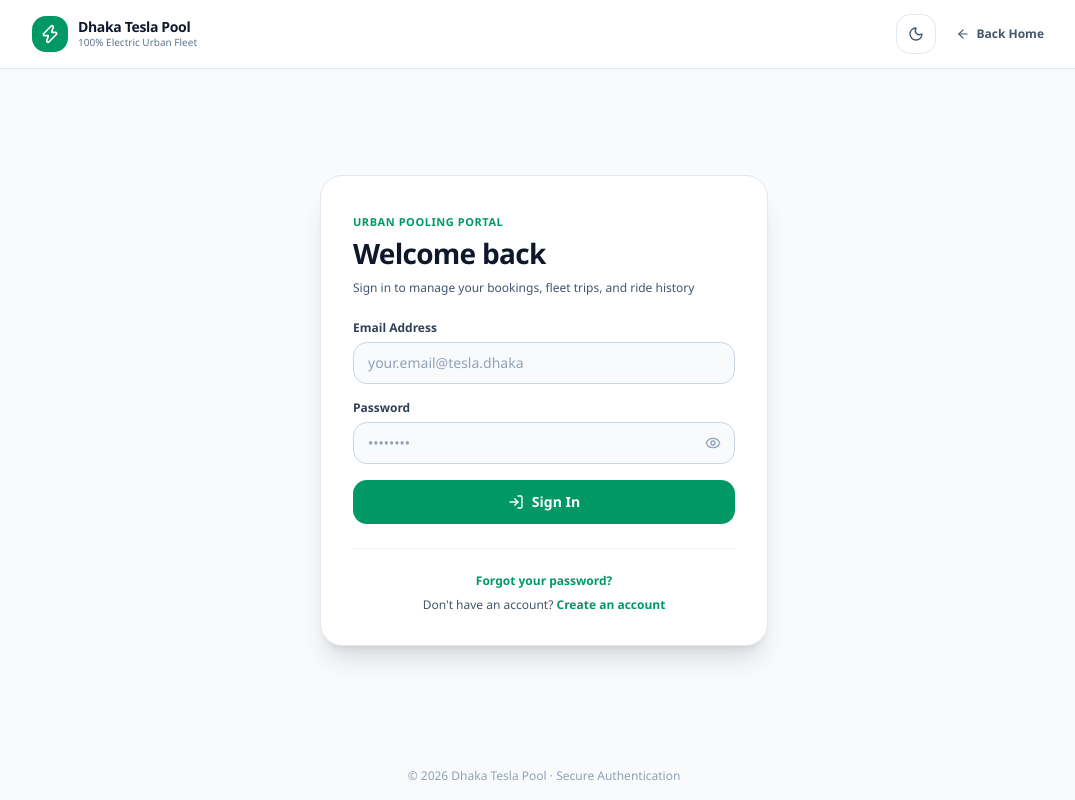
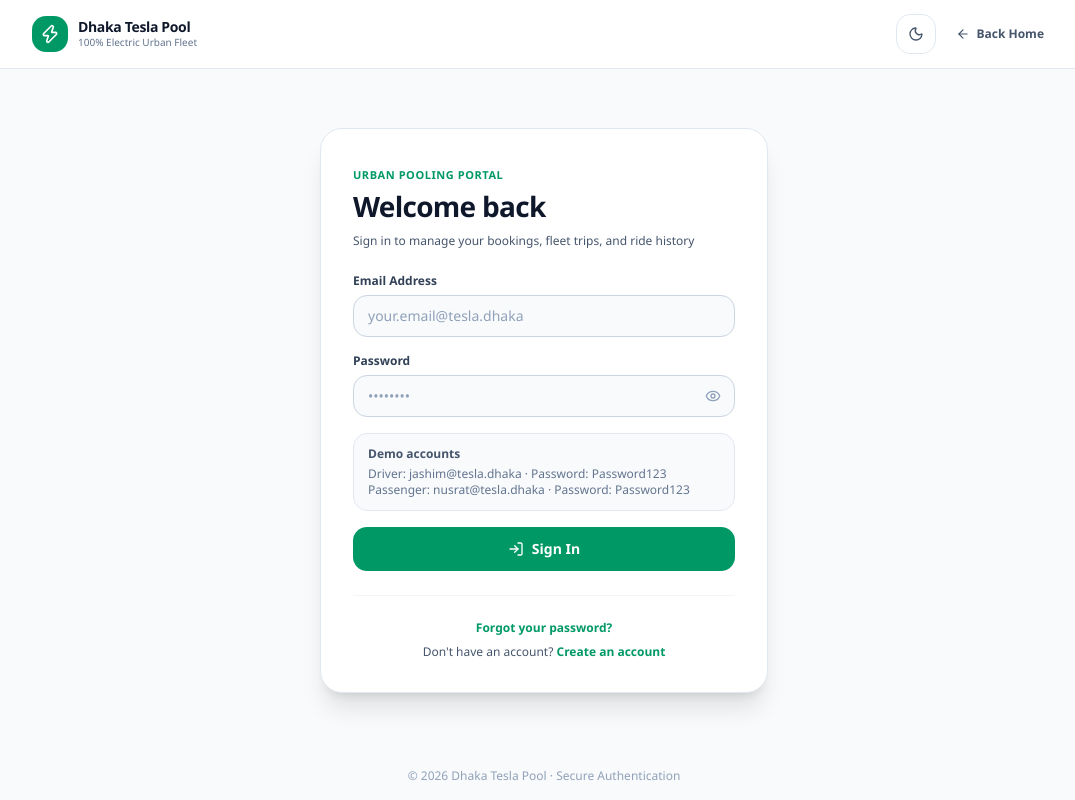
Before and after one commit to AHMED-SAFA/Dhaka-Tesla-Pool, a React (Vite) app in the folder frontend/: page /login in a window 1280 px wide. Shown: the whole page, without its empty margins (96-1171 px from the left). Built offline with nearby package versions, Linux system fonts and the light colour scheme.

Commit message:
docs(auth): add explanatory comments to demo login and inactive auth code

```diff
--- a/frontend/src/pages/LoginPage.jsx
+++ b/frontend/src/pages/LoginPage.jsx
@@ -2,7 +2,12 @@
 import { Link, useNavigate } from "react-router-dom";
 import { api } from "../api.js";
 import { useAuth } from "../auth.jsx";
-import { Alert, AuthLayout, Field, PasswordInput } from "../components/AuthLayout.jsx";
+import {
+  Alert,
+  AuthLayout,
+  Field,
+  PasswordInput,
+} from "../components/AuthLayout.jsx";
 import { LogIn } from "lucide-react";
 
 export default function LoginPage() {
@@ -81,6 +86,14 @@
           />
         </Field>
 
+        <div className="rounded-xl border border-slate-200 dark:border-white/10 bg-slate-50 dark:bg-neutral-800/50 px-3.5 py-3 text-xs text-slate-500 dark:text-neutral-400">
+          <p className="mb-1 font-semibold text-slate-600 dark:text-neutral-300">
+            Demo accounts
+          </p>
+          <p>Driver: jashim@tesla.dhaka · Password: Password123</p>
+          <p>Passenger: nusrat@tesla.dhaka · Password: Password123</p>
+        </div>
+
         <button
           type="submit"
           disabled={busy}
```
